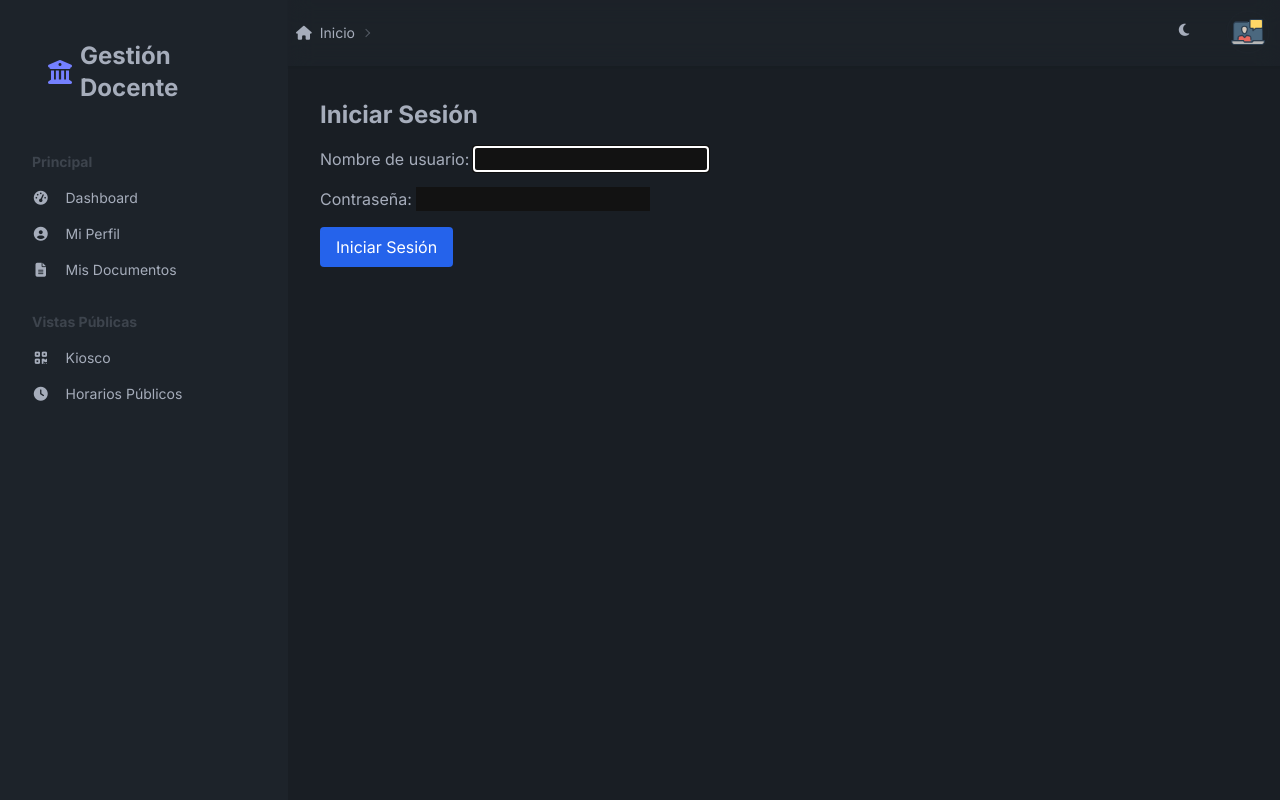
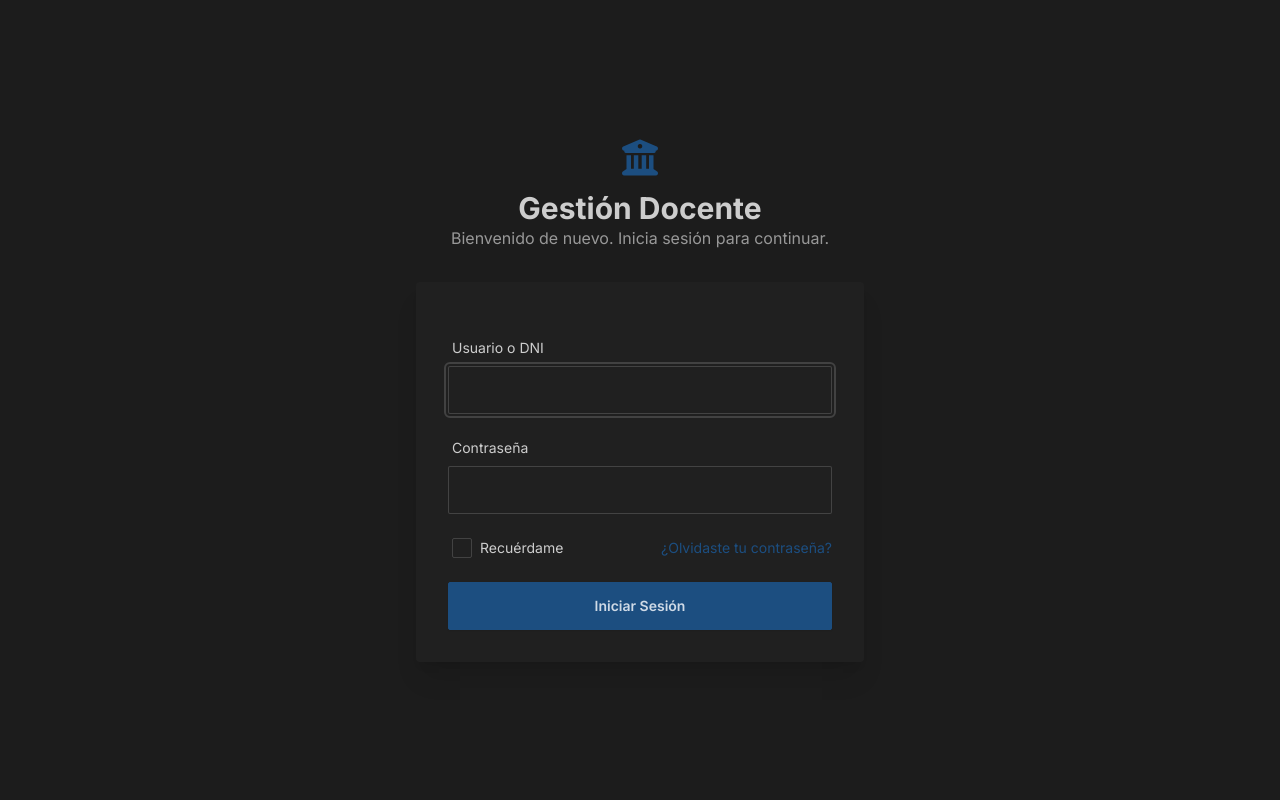
Before and after one commit to DfsSpooky/SIGEDO, a Django app: page /accounts/login/ in a window 1280 px wide. Run offline with Django 5.2, Linux system fonts and the light colour scheme; some libraries are stand-ins or nearby versions.

Commit message:
This commit overhauls the visual design of the web application to provide a more modern and professional user experience.
Changes include:
- Replaced the default theme with the 'corporate' (light) and 'business' (dark) themes from DaisyUI for a cleaner look.
- Completely redesigned the login page with a dedicated, centered layout and styled form components.
- Refined the dashboard design by updating card styles with softer shadows and subtle borders, improving visual hierarchy and consistency.
- Created a new `login_base.html` template for pages outside the main application layout.

```diff
--- a/gestion_docentes/templates/base.html
+++ b/gestion_docentes/templates/base.html
@@ -1,5 +1,5 @@
 {% load static %} <!DOCTYPE html>
-<html lang="es" data-theme="dark"> <head>
+<html lang="es" data-theme="business"> <head>
     <meta charset="UTF-8">
     <meta name="viewport" content="width=device-width, initial-scale=1.0">
     <title>{% block title %}Gestión Docente{% endblock %} - Sistema de Gestión</title>
@@ -175,11 +175,14 @@
     <script>
         const themeToggle = document.getElementById('theme-toggle');
         const html = document.documentElement;
-        const currentTheme = localStorage.getItem('theme') || 'dark';
+        // Use 'business' for dark and 'corporate' for light
+        const darkTheme = 'business';
+        const lightTheme = 'corporate';
+        const currentTheme = localStorage.getItem('theme') || darkTheme;
         html.setAttribute('data-theme', currentTheme);
-        themeToggle.checked = currentTheme === 'light';
+        themeToggle.checked = currentTheme === lightTheme;
         themeToggle.addEventListener('change', function() {
-            const newTheme = this.checked ? 'light' : 'dark';
+            const newTheme = this.checked ? lightTheme : darkTheme;
             html.setAttribute('data-theme', newTheme);
             localStorage.setItem('theme', newTheme);
         });
--- a/gestion_docentes/templates/registration/login.html
+++ b/gestion_docentes/templates/registration/login.html
@@ -1,10 +1,57 @@
-{% extends 'base.html' %}
+{% extends 'registration/login_base.html' %}
+{% load static %}
 {% block title %}Iniciar Sesión{% endblock %}
+
 {% block content %}
-    <h1 class="text-2xl font-bold mb-4">Iniciar Sesión</h1>
-    <form method="post" class="space-y-4 max-w-md">
-        {% csrf_token %}
-        {{ form.as_p }}
-        <button type="submit" class="bg-blue-600 text-white px-4 py-2 rounded hover:bg-blue-700">Iniciar Sesión</button>
-    </form>
+<div class="w-full max-w-md mx-auto">
+    <div class="text-center mb-8">
+        <i class="fas fa-university text-primary text-4xl mb-3"></i>
+        <h1 class="text-3xl font-bold text-base-content">Gestión Docente</h1>
+        <p class="text-base-content/70">Bienvenido de nuevo. Inicia sesión para continuar.</p>
+    </div>
+
+    <div class="card w-full bg-base-100 shadow-xl">
+        <div class="card-body">
+
+            <form method="post" class="space-y-4">
+                {% csrf_token %}
+
+                <div class="form-control">
+                    <label class="label" for="id_username">
+                        <span class="label-text">Usuario o DNI</span>
+                    </label>
+                    <input type="text" name="username" autofocus autocapitalize="none" autocomplete="username" maxlength="150" required id="id_username" class="input input-bordered w-full">
+                </div>
+
+                <div class="form-control">
+                    <label class="label" for="id_password">
+                        <span class="label-text">Contraseña</span>
+                    </label>
+                    <input type="password" name="password" autocomplete="current-password" required id="id_password" class="input input-bordered w-full">
+                </div>
+
+                {% if form.errors %}
+                <div class="alert alert-error text-sm p-2">
+                    <svg xmlns="http://www.w3.org/2000/svg" class="stroke-current shrink-0 h-5 w-5" fill="none" viewBox="0 0 24 24"><path stroke-linecap="round" stroke-linejoin="round" stroke-width="2" d="M10 14l2-2m0 0l2-2m-2 2l-2-2m2 2l2 2m7-2a9 9 0 11-18 0 9 9 0 0118 0z" /></svg>
+                    <span>Tus credenciales son incorrectas. Por favor, inténtalo de nuevo.</span>
+                </div>
+                {% endif %}
+
+                <div class="flex items-center justify-between mt-2">
+                    <div class="form-control">
+                        <label class="label cursor-pointer gap-2">
+                            <input type="checkbox" name="remember_me" class="checkbox checkbox-sm" id="id_remember_me">
+                            <span class="label-text text-sm">Recuérdame</span>
+                        </label>
+                    </div>
+                    <a href="#" class="text-sm text-primary hover:underline">¿Olvidaste tu contraseña?</a>
+                </div>
+
+                <div class="form-control mt-6">
+                    <button type="submit" class="btn btn-primary w-full">Iniciar Sesión</button>
+                </div>
+            </form>
+        </div>
+    </div>
+</div>
 {% endblock %}
--- /dev/null
+++ b/gestion_docentes/templates/registration/login_base.html
@@ -0,0 +1,28 @@
+{% load static %}
+<!DOCTYPE html>
+<html lang="es" data-theme="business">
+<head>
+    <meta charset="UTF-8">
+    <meta name="viewport" content="width=device-width, initial-scale=1.0">
+    <title>{% block title %}Gestión Docente{% endblock %} - Sistema de Gestión</title>
+
+    <link href="https://cdn.jsdelivr.net/npm/daisyui@4.7.2/dist/full.min.css" rel="stylesheet" type="text/css" />
+    <script src="https://cdn.tailwindcss.com"></script>
+
+    <link rel="stylesheet" href="https://cdnjs.cloudflare.com/ajax/libs/font-awesome/6.5.1/css/all.min.css">
+
+    <link rel="preconnect" href="https://fonts.googleapis.com">
+    <link rel="preconnect" href="https://fonts.gstatic.com" crossorigin>
+    <link href="https://fonts.googleapis.com/css2?family=Inter:wght@400;500;600;700&display=swap" rel="stylesheet">
+
+    <style>
+        body { font-family: 'Inter', sans-serif; }
+    </style>
+</head>
+<body class="bg-base-200">
+    <div class="min-h-screen flex items-center justify-center p-4">
+        {% block content %}{% endblock %}
+    </div>
+    {% block extra_js %}{% endblock %}
+</body>
+</html>
```
Also changed, not shown: gestion_docentes/templates/dashboard.html (+34 -27 lines).
